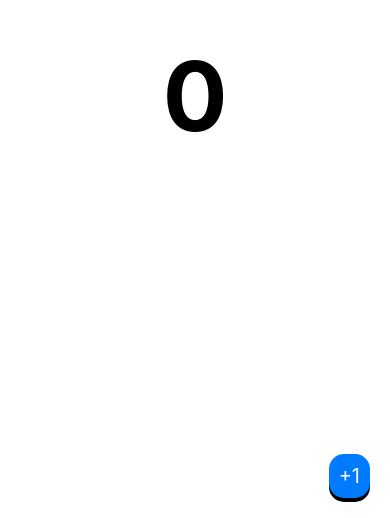
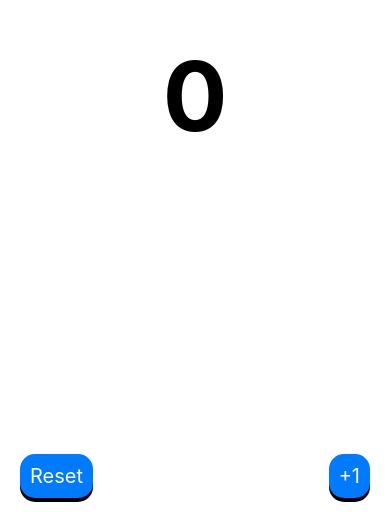
Before and after one commit to andreacollazos-26/app_movil, a React Native app in the folder my-second-mobile-app/: screen / in a window 390 px wide. Shown: the part 326-844 px from the top of the page. Built offline with nearby package versions, Linux system fonts and the light colour scheme.

Commit message:
feat(APP-12): reutilizar componente FAB en posicion izquierda para reinicio

```diff
--- a/my-second-mobile-app/App.tsx
+++ b/my-second-mobile-app/App.tsx
@@ -14,6 +14,11 @@ export default function App() {
         onPress={() => setCount((prev) => prev + 1)}
         onLongPress={() => setCount(0)}
         position="right"
+      />
+      <FAB
+        label="Reset"
+        onPress={() => setCount(0)}
+        position="left"
       />
       <StatusBar style="auto" />
     </View>
```
